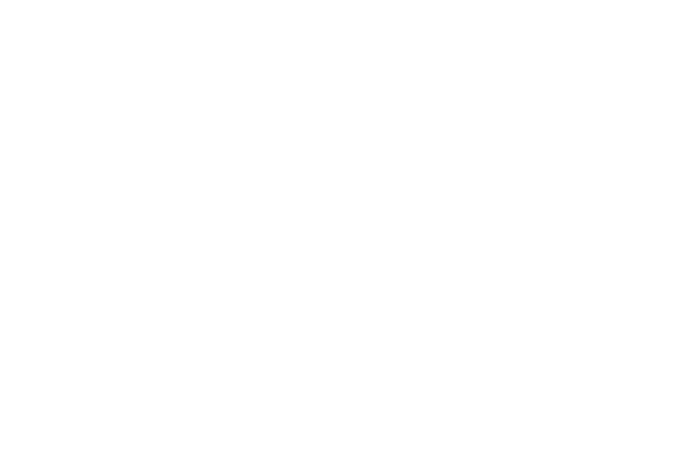
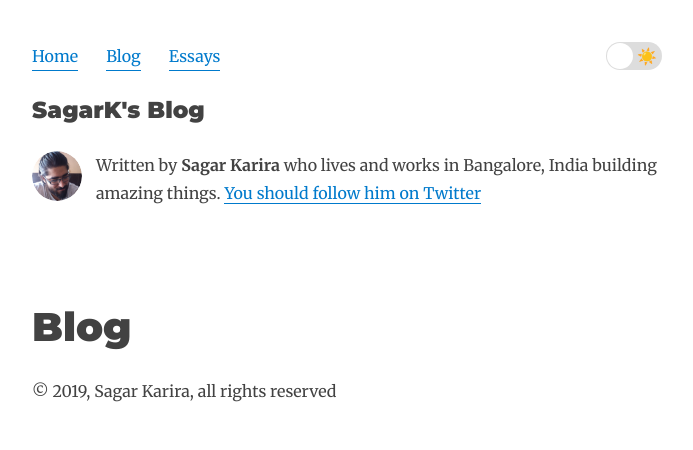
Before and after one commit to sagarkarira/blog, a Gatsby site: page /blog in a window 1280 px wide. Before the commit this address had no page. Shown: the whole page, without its empty margins (293-986 px from the left). Built offline with nearby package versions, Linux system fonts and the light colour scheme; Gatsby itself is replaced by a stand-in of ours; some packages are replaced by stand-ins of ours.

Commit message:
Add navigation

```diff
--- a/src/components/layout.js
+++ b/src/components/layout.js
@@ -85,9 +85,21 @@
           <div
             style={{
               display: "flex",
-              justifyContent: "flex-end",
+              justifyContent: "space-between",
+              marginBottom: rhythm(1),
             }}
           >
+            <nav
+              style={{
+                display: "grid",
+                gridGap: rhythm(1),
+                gridAutoFlow: "column",
+              }}
+            >
+              <Link to={`/`}>Home</Link>
+              <Link to={`/blog`}>Blog</Link>
+              <Link to={`/essays`}>Essays</Link>
+            </nav>
             {darkModeSwitch}
           </div>
           <header>{header}</header>
--- /dev/null
+++ b/src/pages/blog.js
@@ -0,0 +1,82 @@
+import React, { useState } from "react"
+import { Link, graphql } from "gatsby"
+
+import Bio from "../components/bio"
+import Layout from "../components/layout"
+import SEO from "../components/seo"
+import { rhythm } from "../utils/typography"
+import { useDarkMode } from "../utils/hooks"
+
+const Blog = ({ data, location }) => {
+  const siteTitle = data.site.siteMetadata.title
+  const posts = data.allMarkdownRemark.edges
+  const [darkMode, toggleDarkMode] = useDarkMode()
+
+  return (
+    <Layout
+      darkMode={darkMode}
+      toggleDarkMode={toggleDarkMode}
+      location={location}
+      title={siteTitle}
+    >
+      <SEO title="Blog" keywords={[`blog`, `gatsby`, `javascript`, `react`]} />
+      <Bio />
+      <h1>Blog</h1>
+      {posts.map(({ node }) => {
+        const title = node.frontmatter.title || node.fields.slug
+        return (
+          <div key={node.fields.slug}>
+            <h3
+              style={{
+                marginBottom: rhythm(1 / 4),
+              }}
+            >
+              <Link style={{ boxShadow: `none` }} to={node.fields.slug}>
+                {title}
+              </Link>
+            </h3>
+            <p>
+              <b>{node.frontmatter.date}</b> · 🕓 {node.timeToRead} min read
+            </p>
+            <p
+              dangerouslySetInnerHTML={{
+                __html: node.frontmatter.description || node.excerpt,
+              }}
+            />
+          </div>
+        )
+      })}
+    </Layout>
+  )
+}
+
+export default Blog
+
+export const pageQuery = graphql`
+  query {
+    site {
+      siteMetadata {
+        title
+      }
+    }
+    allMarkdownRemark(
+      sort: { fields: [frontmatter___date], order: DESC }
+      filter: { fileAbsolutePath: { regex: "//blog//" } }
+    ) {
+      edges {
+        node {
+          excerpt
+          fields {
+            slug
+          }
+          frontmatter {
+            date(formatString: "MMMM DD, YYYY")
+            title
+            description
+          }
+          timeToRead
+        }
+      }
+    }
+  }
+`
```
Also changed, not shown: src/pages/essays.js (added, +85 -0 lines).
